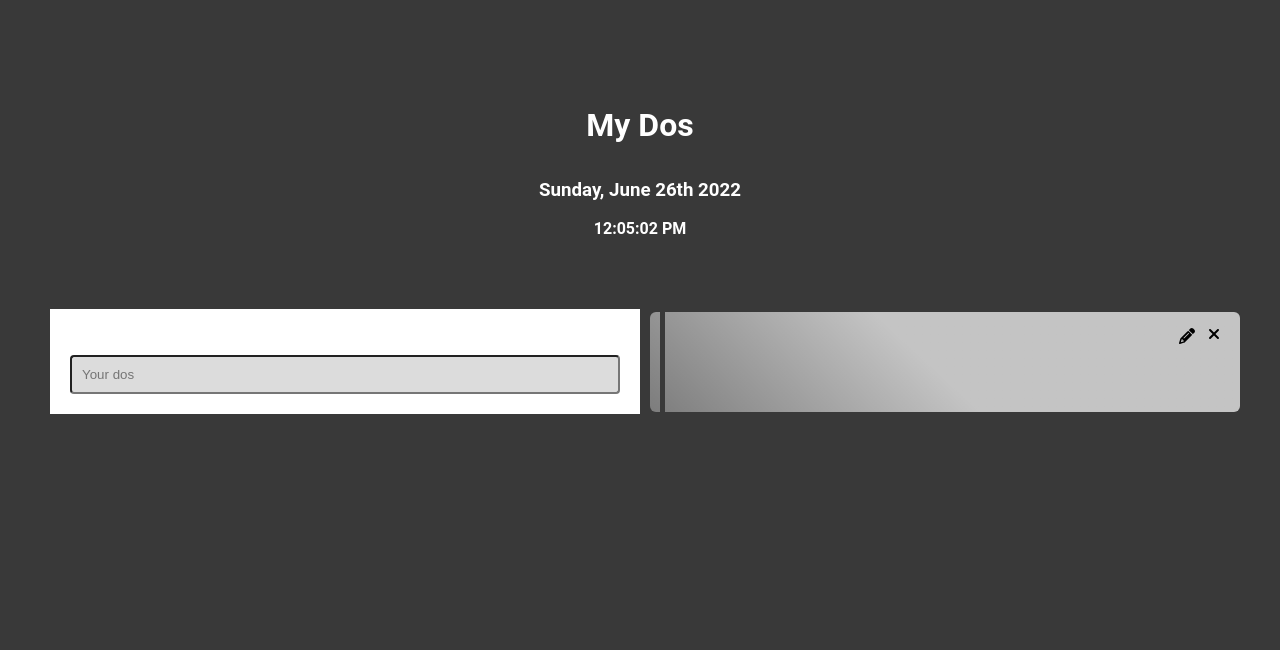
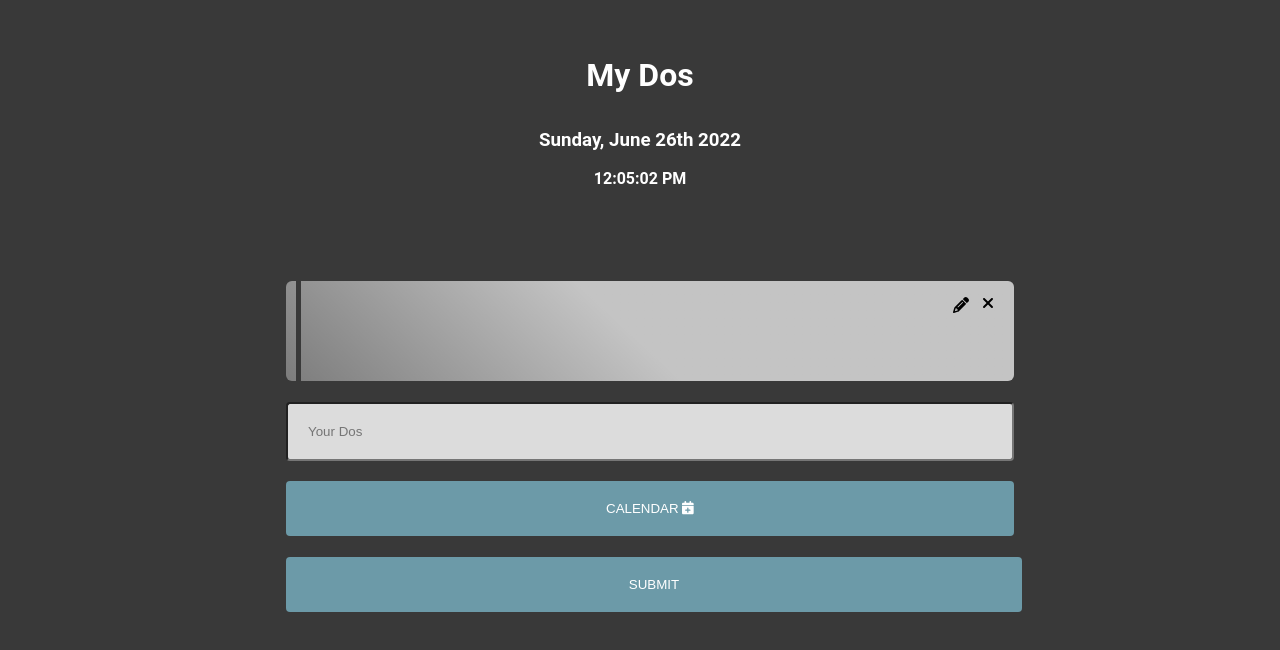
Before and after one commit to Sahim-Nazif/Mydos-Frontend, a React (Create React App) app: page / in a window 1280 px wide. Shown: the top 650 px of the page. Built offline with nearby package versions, Linux system fonts and the light colour scheme.

Commit message:
Updated css with new changes

```diff
--- a/package.json
+++ b/package.json
@@ -11,6 +11,7 @@
     "@testing-library/user-event": "^13.5.0",
     "moment": "^2.29.3",
     "react": "^18.2.0",
+    "react-calendar": "^3.7.0",
     "react-dom": "^18.2.0",
     "react-router-dom": "^6.3.0",
     "react-scripts": "5.0.1",
--- a/src/components/DosForms.jsx
+++ b/src/components/DosForms.jsx
@@ -1,23 +1,65 @@
-import React from 'react'
+import React, {useState} from 'react'
 import Card from './shared/Card'
+import Calendar from 'react-calendar';
+import { FontAwesomeIcon } from '@fortawesome/react-fontawesome'
+import { faCalendarPlus } from '@fortawesome/free-solid-svg-icons';
 
 
 const DosForms = () => {
-  return (
+
+   const [date, setDate]=useState(new Date())
+   const [showCal, setShowCal]=useState(false)
 
 
-     <form>
+   const displayCalendar=()=>{
+      return (
 
-        <div className='form-input'>
-            <h4>Enter Your Dos</h4>
-        <input placeholder='Your dos' />
-        </div>
+         setShowCal(true)
 
 
+      )
+      }
+   const displayCalBtn=()=>{
 
-     </form>
+      return (
+         <div>
+           <button className='calendarBtn' onClick={()=>displayCalendar()}  >
+          Calendar <FontAwesomeIcon icon={faCalendarPlus}
 
-  )
+           style={{ cursor: 'pointer', color: '#ffffff' }} /> </button>
+         </div>
+      )
+   }
+   const submitBtn=()=>{
+      return(
+         <div>
+         <button className='calendarBtn'
+
+         style={{ cursor: 'pointer', color: '#ffffff' }} >Submit </button>
+       </div>
+      )
+
+   }
+
+   return (
+
+         <>
+         <div className='form-input'>
+
+            <input placeholder='Your Dos' />
+
+            {displayCalBtn()}
+            {showCal && <Calendar onChange={setDate} value={date} />}
+
+         </div>
+         <div className='submitBtn'>
+         {submitBtn()}
+         </div>
+
+        </>
+   )
+
+
 }
 
 export default DosForms
--- a/src/components/Header.jsx
+++ b/src/components/Header.jsx
@@ -1,15 +1,14 @@
 import React from 'react'
 import DateTime from './DateTime'
-import { FontAwesomeIcon } from '@fortawesome/react-fontawesome'
+
+
+
 const Header = () => {
   return (
     <div className='header'>
-        <h1>My Dos</h1>
-        <DateTime/>
+      <h1>My Dos</h1>
+      <DateTime />
 
-
-
-<FontAwesomeIcon icon="fa-solid fa-comment-pen" />
     </div>
   )
 }
--- a/src/components/Home.jsx
+++ b/src/components/Home.jsx
@@ -8,15 +8,15 @@ const Home = () => {
   return (
 
     <>
-
       <Header />
       <div className='container'>
       <DosForms/>
 
+
        <MyDos />
 
+      </div>
 
-      </div>
     </>
 
   )
--- a/src/components/shared/Card.jsx
+++ b/src/components/shared/Card.jsx
@@ -8,7 +8,7 @@ const Card = ({children, reverse}) => {
 
   return (
     <div className='card'>{children}
-        <div className='card-line'>{children}</div>
+        <div className='card-line'></div>
         <div className='icons'>
         <FontAwesomeIcon icon={faClose} />
         <div className='icon-edit'>
--- a/src/index.css
+++ b/src/index.css
@@ -12,10 +12,11 @@ body {
   background-color: #393939;
   color: #fff;
   line-height: 1.6;
+  align-items: center
 
 }
 
-.container {
+/* .container {
   padding: 50px;
   margin: auto;
   display: grid;
@@ -24,6 +25,11 @@ body {
   align-items: center;
 
 
+} */
+.container {
+  max-width: 768px;
+  margin: auto;
+  padding: 0 20px;
 }
 
 .vertical-line {
@@ -37,7 +43,7 @@ body {
 .header {
 
   text-align: center;
-  margin-top: 100px;
+  margin-top: 50px;
 
 }
 
@@ -56,31 +62,27 @@ body {
 
 .form-input {
 
-  background-color: #fff;
-  padding: 20px;
-
+  position:relative;
+  top:200px;
+  margin:10px;
+  width: 100%;
 
 }
 
 .form-input input {
 
   background: #DCDCDC;
-  width: 100%;
-  padding: 10px;
+  width:100%;
+  padding: 20px;
   border-radius: 4px;
-
+  outline: 0;
 
 }
+.form-input h4{
 
-/* .card {
-  background-color: #fff;
-  color: #333;
-  border-radius: 10px;
-  padding: 50px 40px;
-  margin: 20px 10px;
-  position:relative;
-} */
-
+  font-size:small;
+  font-weight:lighter
+}
 .card {
   position: relative;
   background: linear-gradient(222.69deg, rgba(255, 255, 255, 0.7) 0%, rgba(255, 255, 255, 0.7) 0.01%, rgba(255, 255, 255, 0.7) 52.6%, rgba(255, 255, 255, 0.343) 100%, rgba(255, 255, 255, 0.7) 100%);
@@ -89,7 +91,6 @@ body {
   height: 60%;
   margin: 20px 10px;
   padding: 50px 40px;
-
 
 }
 
@@ -116,3 +117,25 @@ body {
   top:2px;
   right:25px;
 }
+.calendarBtn{
+  background: #6C9AA8;
+  color:#fff;
+  width: 100%;
+  padding: 20px;
+  border-radius: 4px;
+  outline: 0;
+  position: absolute;
+  border-style: none;
+  margin-top:20px;
+  text-transform: uppercase;
+}
+.hide {
+display: block;
+}
+
+.submitBtn {
+  position: absolute;
+  margin-top: 266px;
+  width: 57.5%;
+  padding: 0px 10px;
+}
--- a/src/index.js
+++ b/src/index.js
@@ -2,5 +2,8 @@ import React from 'react';
 import ReactDOM from 'react-dom/client';
 import './index.css';
 import Routes from './Routes';
+import 'react-calendar/dist/Calendar.css';
+
+
 
 ReactDOM.createRoot(document.getElementById('root')).render(<Routes />)
```
Also changed, not shown: src/components/MyDos.jsx (line endings or trailing spaces), 1 other file (tests, documents, lock files or other folders).
